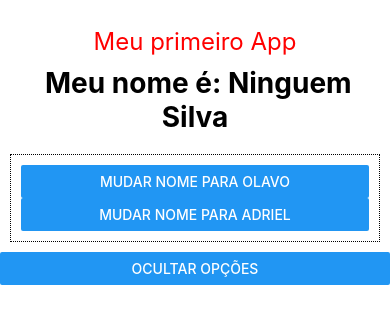
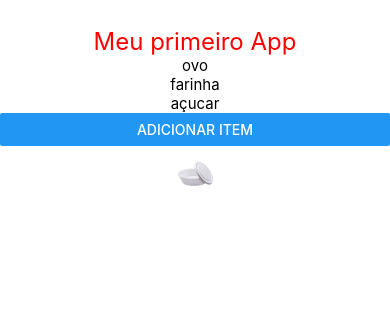
Before and after one commit to olavuwdev/my-app, a React Native app: screen / in a window 390 px wide. Shown: the top 324 px of the page. Built offline with nearby package versions, Linux system fonts and the light colour scheme.

Commit message:
Um pouco mais sobre UseState e imagens

```diff
--- a/App.tsx
+++ b/App.tsx
@@ -1,70 +1,44 @@
-import { TouchableOpacity, Alert, View, Button, TouchableHighlight, Text, SafeAreaView, StyleSheet, Pressable } from 'react-native';
+import { TouchableOpacity, Alert, View, Button, TouchableHighlight, Image, Text, SafeAreaView, StyleSheet, Pressable } from 'react-native';
 // import { SafeAreaView } from 'react-native-safe-area-context';
+import { Person } from "./types/Person";
 import Constants from 'expo-constants';
-import { PizzaItem } from './componentes/PizzaItem';
 import { useState } from 'react';
 
-const handleButton = () => {
-  Alert.alert("Você apertou!")
-}
-
-//Formas de Pressionamento
-
-const handlePressIn = () => {
-  Alert.alert('Apertou')
-};
-const handlePressOut = () => {
-  Alert.alert("Soltou o dedo!")
-}
-
-const handleLongPress = () => {
-  Alert.alert('Segurou o dedo')
-}
 
 
 const App = () => {
-  const [name, setName] = useState('Ninguem');
-  const [lastName, setLastName] = useState('Silva');
-  const [showOptions, setShowOptions] = useState(true);
 
-  const alterarNome = () => {
-    setName('Olavo');
-    setLastName('Adriel');
-  }
-  const alterarNome2 = () => {
-    setName('Kleber');
-    setLastName('Weber');
-    console.log("Teste")
+  //Criando Array com UseState
+
+  const [ingredientes, setIngredients] = useState<string[]>([
+    'ovo',
+    'farinha',
+    'açucar'
+  ])
+
+  const imagem = 'https://cdn1.iconfinder.com/data/icons/soleicons-fill-vol-1/64/reactjs_javascript_library_atom_atomic_react-512.png'
+
+  const hadleAddIngredients = () => {
+    //setIngredients( [...ingredientes, 'Fermento']);
+    setIngredients(prevIngredients => [...prevIngredients, 'Fermento'])
   }
 
-  const handleOptionButtons = () => {
-    setShowOptions(!showOptions)
-  }
   return (
     <SafeAreaView style={{ paddingTop: 27  }}>
       <Text style={styles.title}>Meu primeiro App</Text>
+      <View>
+        {ingredientes.map((item, index) => (
+          <Text key={index} style={styles.item}>{item}</Text>
+        ))}
+      </View>
 
-
-      <Text style={{textAlign: 'center', margin:10, fontWeight: 'bold', fontSize:28}}> Meu nome é: {name} {lastName}</Text>
-        {showOptions &&
-      <View style={styles.box}>
-      <Button
-      title="Mudar nome para Olavo"
-      onPress={alterarNome}
-      />
-
-      <Button
-      title="Mudar nome para Adriel"
-      onPress={alterarNome2}
-
-      />
-      </View>
-        }
-
-      <Button
-      title={ showOptions ?'Ocultar Opções' : 'Mostrar Opções' }
-      onPress={handleOptionButtons}></Button>
-
+      <Button title="Adicionar item" onPress={hadleAddIngredients}/>
+        <View style={{ alignItems: 'center' }}>
+        <Image
+        source={require('./assets/marmita_10.png')}
+        style={{width:50, height:50}}
+         />
+        </View>
     </SafeAreaView>
   );
 }
@@ -79,7 +53,12 @@ const styles = StyleSheet.create({
   },
   subtitles: {
     fontSize: 17,
-    color: '#CCC',
+    color: '#FFF',
+    textAlign: 'center'
+  },
+  item:{
+    fontSize: 15,
+    color: '#000',
     textAlign: 'center'
   },
   button:{
--- /dev/null
+++ b/types/Person.ts
@@ -0,0 +1,6 @@
+export type Person = {
+    name: string;
+    age: number;
+    height:number;
+    weight?:number;
+}
```
Also changed, not shown: componentes/CompTeste.tsx (added, +22 -0 lines), anotaçoes/State com objeto 1.txt (added), anotaçoes/State com objeto 2.txt (added), anotaçoes/note1.txt (added), assets/marmita_10.png (added).
